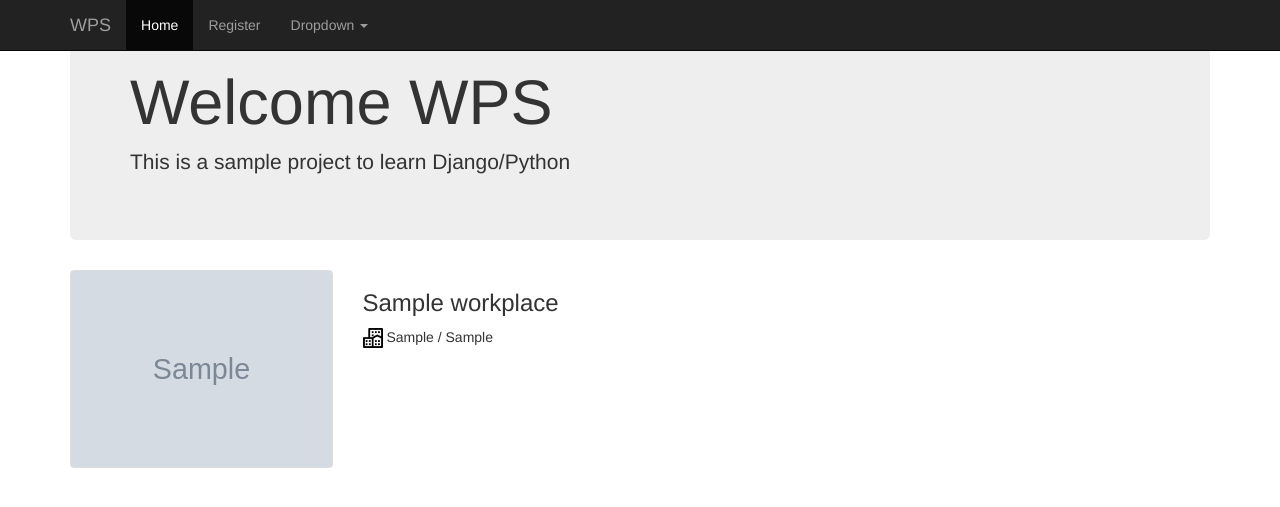
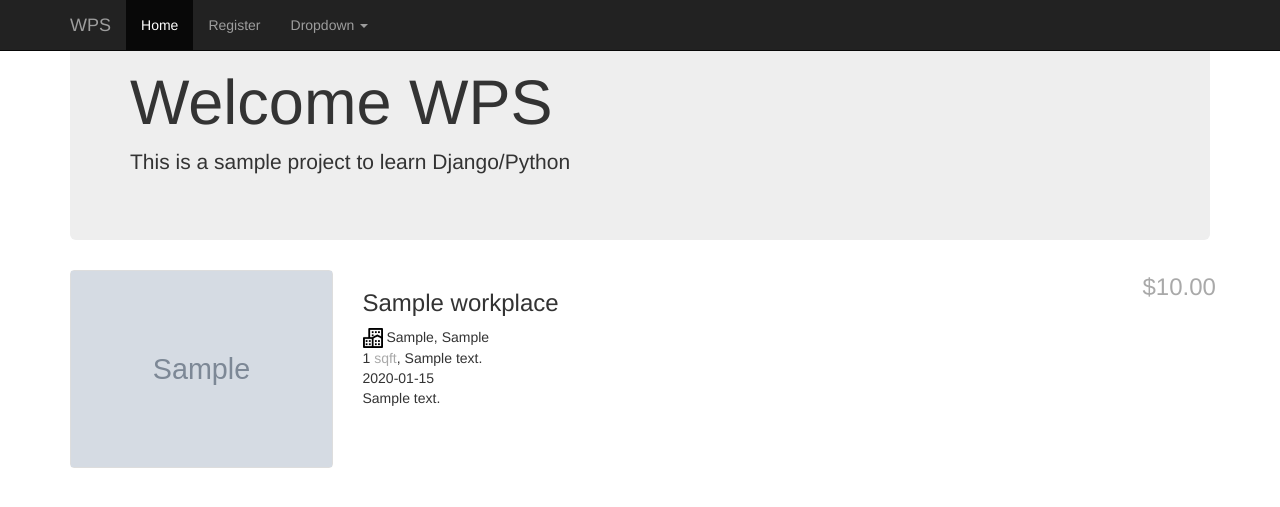
Before and after one commit to afsharm/wps, a Django app: page /wpsa/ in a window 1280 px wide. Shown: the top 507 px of the page. Run offline with Django 3.2, Linux system fonts and the light colour scheme; tables that the repository leaves empty hold one stand-in row (values such as "Sample post"); grey boxes marked "Sample" are stand-in pictures; some libraries are stand-ins or nearby versions.

Commit message:
added some extra fields to the index page [#2]

```diff
--- a/wpsa/forms.py
+++ b/wpsa/forms.py
@@ -14,6 +14,6 @@ class ContactForm(forms.Form):
 class WorkplaceForm(ModelForm):
     class Meta:
         model = Workplace
-        fields = ['title','province','city', 'ws_type', 'image']
+        fields = ['title','province','city','price', 'ws_type', 'area','address','description', 'image']
         #article = Article.objects.get(pk=1)
         #form = ArticleForm(instance=article)
--- a/wpsa/models.py
+++ b/wpsa/models.py
@@ -26,7 +26,7 @@ class Workplace(models.Model):
 	ws_type = models.IntegerField(choices=WS_TYPE)
 	title = models.CharField(max_length=500)
 	description = models.CharField(max_length=8000)
-	price = models.IntegerField(default=0)
+	price = models.DecimalField(default=0, max_digits=10,decimal_places=2)
 	start_date = models.DateTimeField('start of sharing')
 	end_date = models.DateTimeField('end of sharing')
 	register_date = models.DateTimeField('register this ws in the system')
--- a/wpsa/static/wpsa/style.css
+++ b/wpsa/static/wpsa/style.css
@@ -53,3 +53,19 @@ li a {
 	max-width: 20px;
 	max-height: 20px;
 }
+
+.price
+{
+    font-size: 24px;
+    color: darkgray;
+}
+
+.align-right
+{
+    text-align: right;
+}
+
+.gray
+{
+     color: darkgray;
+}
--- a/wpsa/templates/wpsa/index.html
+++ b/wpsa/templates/wpsa/index.html
@@ -10,7 +10,7 @@
 {% if active_wp %}
 	{% for wp in active_wp %}
 <div class="row">
-    <div class="col-md-3 col-sm-4 col-xs-6">
+    <div class="col-md-3 col-sm-2 col-xs-6">
         <a class="thumbnail" href="{% url 'wpsa:detail' wp.id %}">
             {% if wp.image %} <!-- image is empty or null -->
             <img src=uploads/{{wp.image}}>
@@ -19,7 +19,7 @@
             {% endif %}
             </a>
     </div>
-    <div class="col-md-3 col-sm-4 col-xs-6">
+    <div class="col-md-8 col-sm-5 col-xs-4">
         <h3>{{wp.title}}</h3>
 		{% if wp.ws_type == 0 %}
 		<img src="/static/wpsa/images/office.jpg" class="ico"/>
@@ -30,8 +30,19 @@
 		{% else %}
 		<img src="/static/wpsa/images/unknown.gif" class="ico"/>
 		{% endif %}
-        {{wp.province}} / {{wp.city}}
+        {{wp.city}}, {{wp.province}}
+        <br/>
+        {{wp.area}} <span class="gray">sqft</span>, {{wp.address}}
+        <br/>
+        {{wp.start_date|date:'Y-m-d'}}
+        <br/>
+        <p>
+	        {{wp.description}}
+        </p>
 	</div>
+    <div class="col-md-1 col-sm-1 col-xs-1 align-right">
+        <span class="price"> ${{wp.price}} </span>
+    </div>
 </div>
 	{% endfor %}
 {% else %}
```
Also changed, not shown: wpsa/migrations/0009_auto_20160702_1248.py (added).
